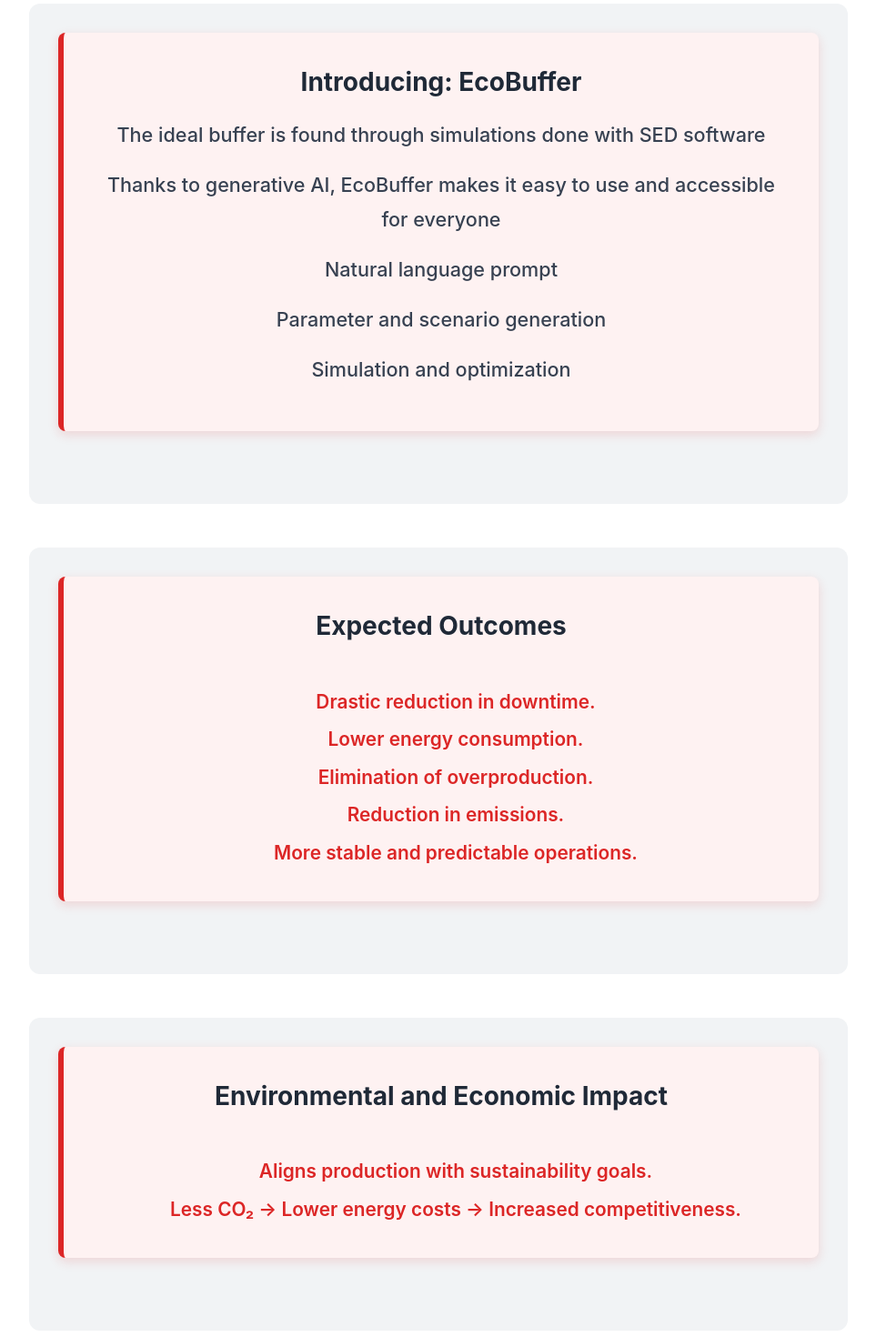
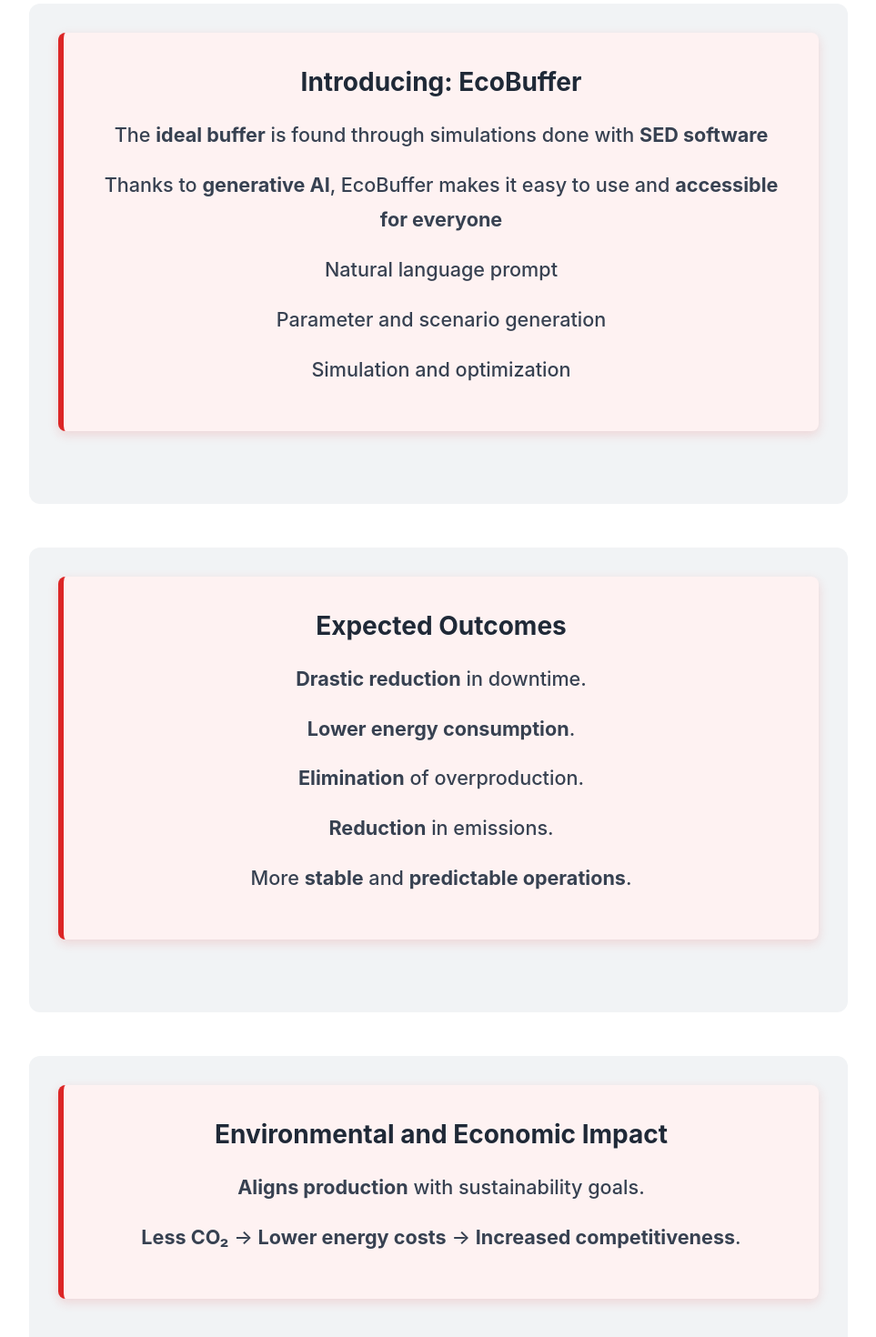
Before and after one commit to vokcow/autosed, a Next.js app: page / in a window 1280 px wide. Shown: the part 2500-3970 px from the top of the page at 91% size, without its empty margins (158-1121 px from the left). Built offline with nearby package versions, Linux system fonts and the light colour scheme.

Commit message:
changes in style

```diff
--- a/app/page.tsx
+++ b/app/page.tsx
@@ -231,8 +231,8 @@ export default function LandingPage() {
         <div className="hero-visual">
           <div className="hero-problem-statement">
             <h2 className="problem-title">Introducing: EcoBuffer</h2>
-            <p className="problem-lead">The ideal buffer is found through simulations done with SED software</p>
-            <p className="problem-lead">Thanks to generative AI, EcoBuffer makes it easy to use and accessible for everyone</p>
+            <p className="problem-lead">The <strong>ideal buffer</strong> is found through simulations done with <strong>SED software</strong></p>
+            <p className="problem-lead">Thanks to <strong>generative AI</strong>, EcoBuffer makes it easy to use and <strong>accessible for everyone</strong></p>
             <p className="problem-lead">Natural language prompt</p>
             <p className="problem-lead">Parameter and scenario generation</p>
             <p className="problem-lead">Simulation and optimization</p>
@@ -242,23 +242,19 @@ export default function LandingPage() {
         <div className="hero-visual">
           <div className="hero-problem-statement">
             <h2 className="problem-title">Expected Outcomes</h2>
-            <ul className="problem-list">
-              <li>Drastic reduction in downtime.</li>
-              <li>Lower energy consumption.</li>
-              <li>Elimination of overproduction.</li>
-              <li>Reduction in emissions.</li>
-              <li>More stable and predictable operations.</li>
-            </ul>
+            <p className="problem-lead"><strong>Drastic reduction</strong> in downtime.</p>
+            <p className="problem-lead"><strong>Lower energy consumption</strong>.</p>
+            <p className="problem-lead"><strong>Elimination</strong> of overproduction.</p>
+            <p className="problem-lead"><strong>Reduction</strong> in emissions.</p>
+            <p className="problem-lead">More <strong>stable</strong> and <strong>predictable operations</strong>.</p>
           </div>
         </div>
 
         <div className="hero-visual">
           <div className="hero-problem-statement">
             <h2 className="problem-title">Environmental and Economic Impact</h2>
-            <ul className="problem-list">
-              <li>Aligns production with sustainability goals.</li>
-              <li>Less CO₂ → Lower energy costs → Increased competitiveness.</li>
-            </ul>
+            <p className="problem-lead"><strong>Aligns production</strong> with sustainability goals.</p>
+            <p className="problem-lead"><strong>Less CO₂</strong> &rarr; <strong>Lower energy costs</strong> &rarr; <strong>Increased competitiveness</strong>.</p>
           </div>
         </div>
 
```
